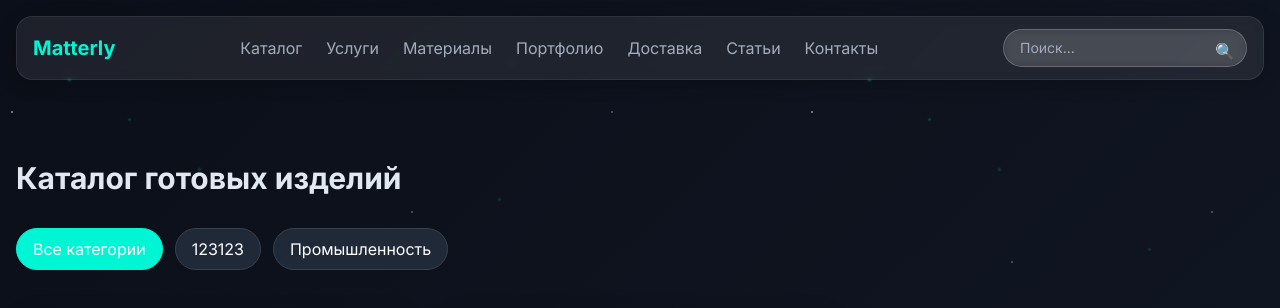
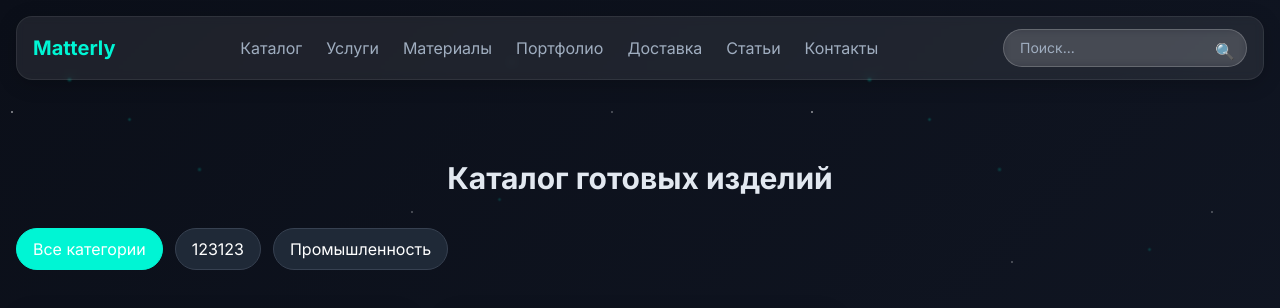
Before and after one commit to unlucky666god/Matterly, a Flask app: page /search in a window 1280 px wide. Shown: the top 308 px of the page. Run offline with Flask 3, Linux system fonts and the light colour scheme; some libraries are stand-ins or nearby versions.

Commit message:
Update catalog.html

```diff
--- a/templates/catalog.html
+++ b/templates/catalog.html
@@ -5,7 +5,7 @@
 {% block content %}
 <section class="container mx-auto px-4 py-16">
     <div class="flex flex-col md:flex-row md:items-center md:justify-between mb-8">
-        <h1 class="text-3xl font-bold text-text-primary">Каталог готовых изделий</h1>
+        <h1 class="text-3xl m-auto font-bold text-text-primary">Каталог готовых изделий</h1>
     </div>
 
     <!-- Фильтр по категориям -->
```
